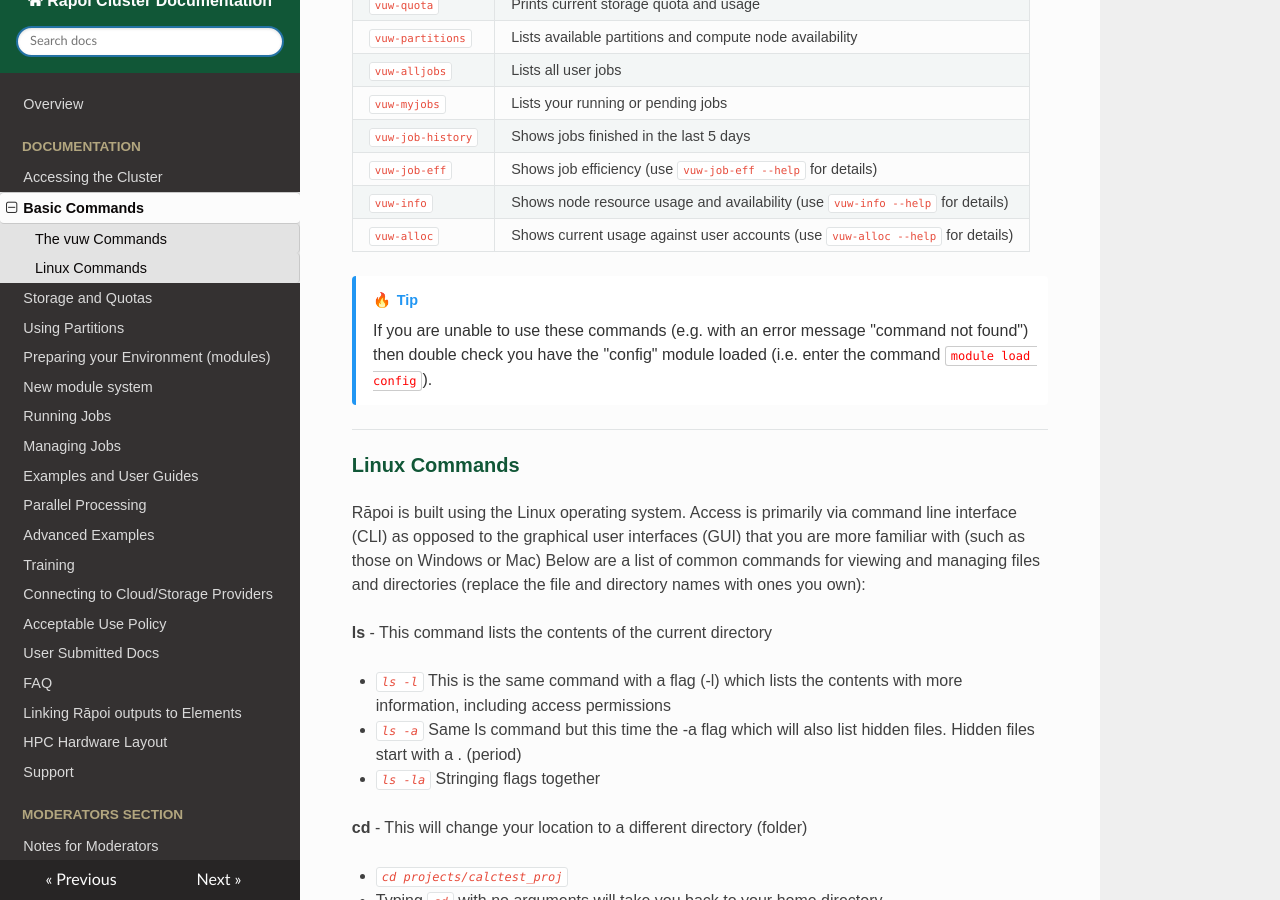
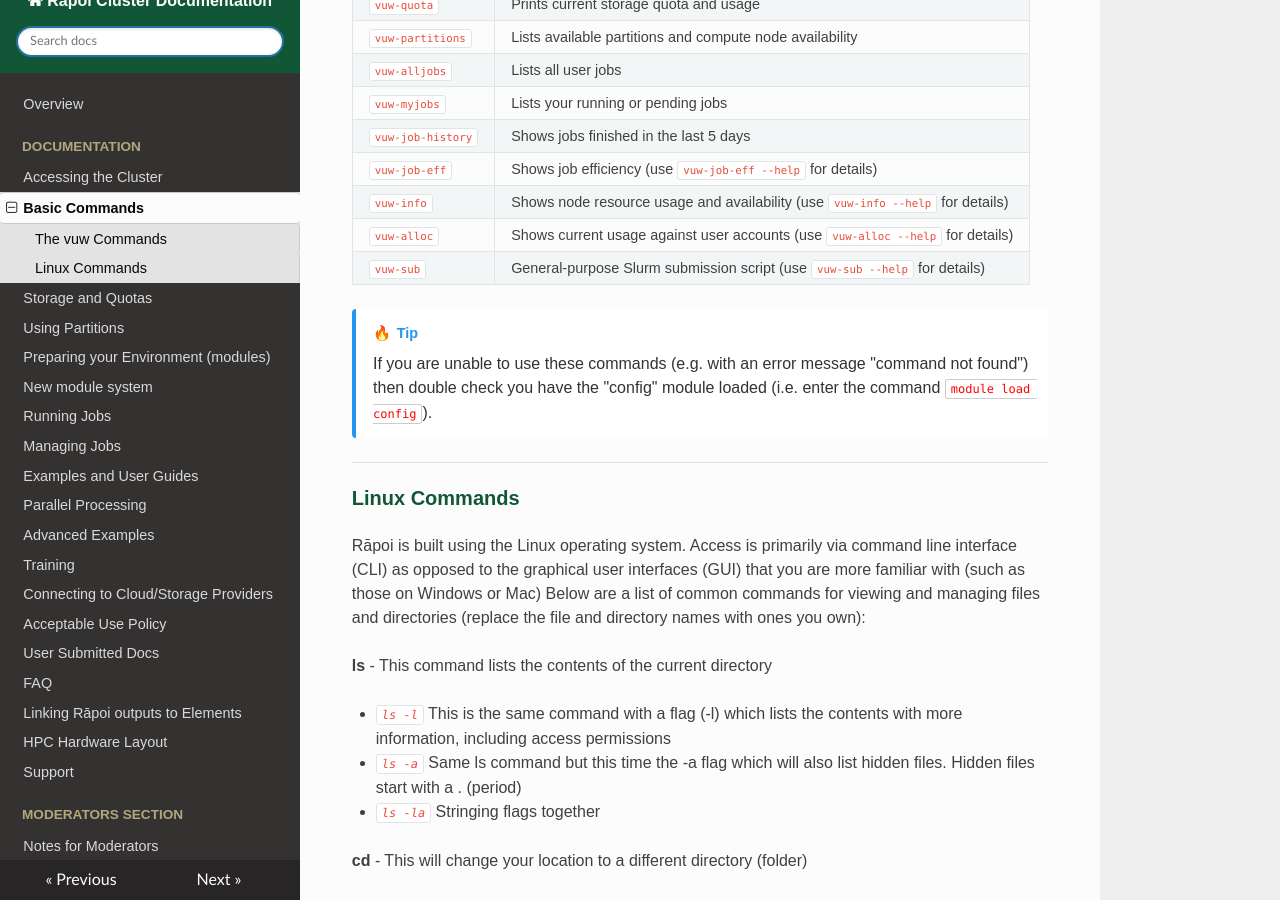
Before and after one commit to vuw-research-computing/raapoi-docs, an MkDocs documentation site: the page built from docs/basic_commands.md, in a window 1280 px wide and 900 px high, scrolled down 505 px. Built offline with MkDocs 1.6.1, drawn with Linux system fonts in a browser that asks for light colours; nearby versions of some CDN libraries; some web fonts are replaced; a script that is not in the unit is left out.

Commit message:
Updated Basic Commands

```diff
--- a/docs/basic_commands.md
+++ b/docs/basic_commands.md
@@ -17,6 +17,7 @@
 | `vuw-job-eff`    | Shows job efficiency (use `vuw-job-eff --help` for details)              |
 | `vuw-info`       | Shows node resource usage and availability (use `vuw-info --help` for details) |
 | `vuw-alloc`      | Shows current usage against user accounts (use `vuw-alloc --help` for details) |
+| `vuw-sub`       | General-purpose Slurm submission script (use `vuw-sub --help` for details) |
 
 !!! tip
     If you are unable to use these commands (e.g. with an error message "command not found") then double check you have the "config" module loaded (i.e. enter the command `module load config`).
```
